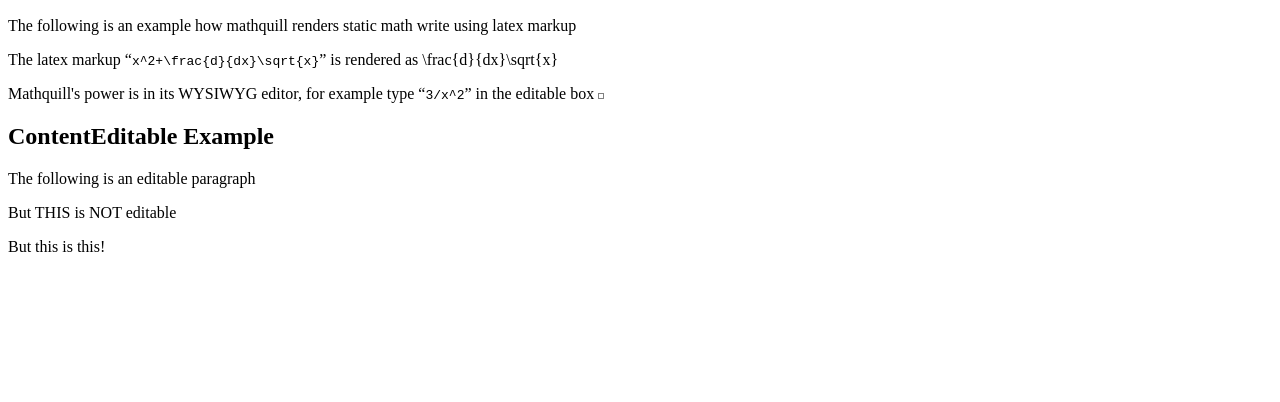
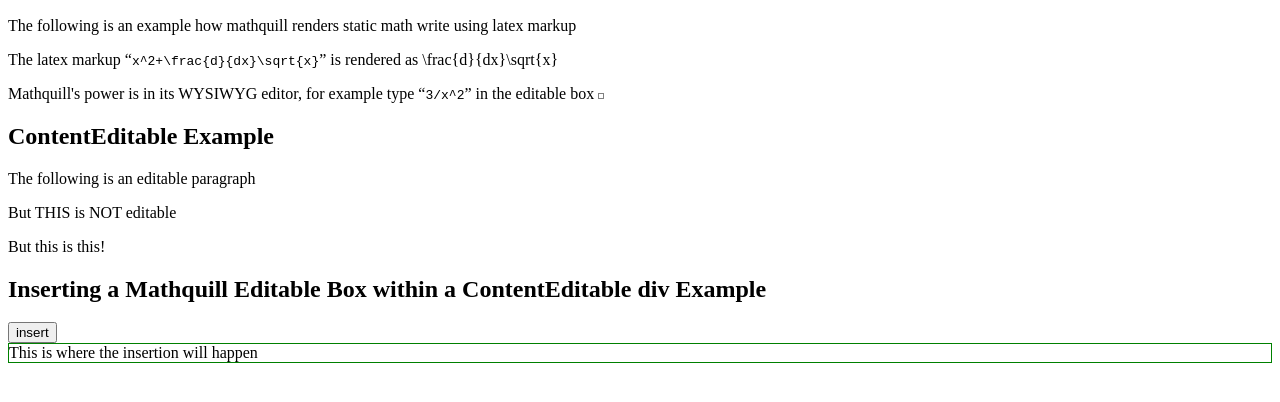
Before and after one commit to TuanAnh207/math-editor, a plain HTML site: page index.html in a window 1280 px wide. Shown: the part 110-512 px from the top of the page. Drawn offline with nearby package versions, Linux system fonts and the light colour scheme.

Commit message:
Insert text into/over a contentEditable selection
Adds a button that when clicked inserts text into or over a contentEditable
selection. The code was taken from a StackOverflow question/answer (linked to in
the new custom-js.js file). I would like this to insert a span with
mathquill editable, but I don't have time to do that right now. RE: Issue #2

```diff
--- a/index.html
+++ b/index.html
@@ -9,6 +9,7 @@
     </script>
 
     <script src="javascript/mathquill.js"></script>
+    <script src="javascript/custom-js.js"></script>
 
 
 </head>
@@ -42,6 +43,18 @@
         </div>
     </div>
 
+    <div id="mathquill-in-ContentEditable-demo">
+
+        <h2>Inserting a Mathquill Editable Box within a ContentEditable div Example</h2>
+
+        <input type="button" onmousedown="insertNodeOverSelection(document.createTextNode('<b>Hello!</b>'), document.getElementById('test'));" value="insert">
+
+        <div id="ContentEditable-2" contenteditable="true">
+            <div id="test" style="border: solid 1px green">
+                This is where the insertion will happen
+            </div>
+        </div>
+    </div>
 
 </body>
 </html>
--- /dev/null
+++ b/javascript/custom-js.js
@@ -0,0 +1,38 @@
+/**
+ * The following functions where copied from http://stackoverflow.com/questions/4823691/insert-an-html-element-in-a-contenteditable-element
+ * Combined they insert a span, or overwrite a selection with a span
+ * An example in js fiddle can be viewed at http://jsfiddle.net/timdown/XGSyn/
+ */
+
+function isOrContainsNode(ancestor, descendant) {
+    var node = descendant;
+    while (node) {
+        if (node === ancestor) return true;
+        node = node.parentNode;
+    }
+    return false;
+}
+
+function insertNodeOverSelection(node, containerNode) {
+    var sel, range, html;
+    if (window.getSelection) {
+        sel = window.getSelection();
+        if (sel.getRangeAt && sel.rangeCount) {
+            range = sel.getRangeAt(0);
+            if (isOrContainsNode(containerNode, range.commonAncestorContainer)) {
+                range.deleteContents();
+                range.insertNode(node);
+            } else {
+                containerNode.appendChild(node);
+            }
+        }
+    } else if (document.selection && document.selection.createRange) {
+        range = document.selection.createRange();
+        if (isOrContainsNode(containerNode, range.parentElement())) {
+            html = (node.nodeType == 3) ? node.data : node.outerHTML;
+            range.pasteHTML(html);
+        } else {
+            containerNode.appendChild(node);
+        }
+    }
+}
```
